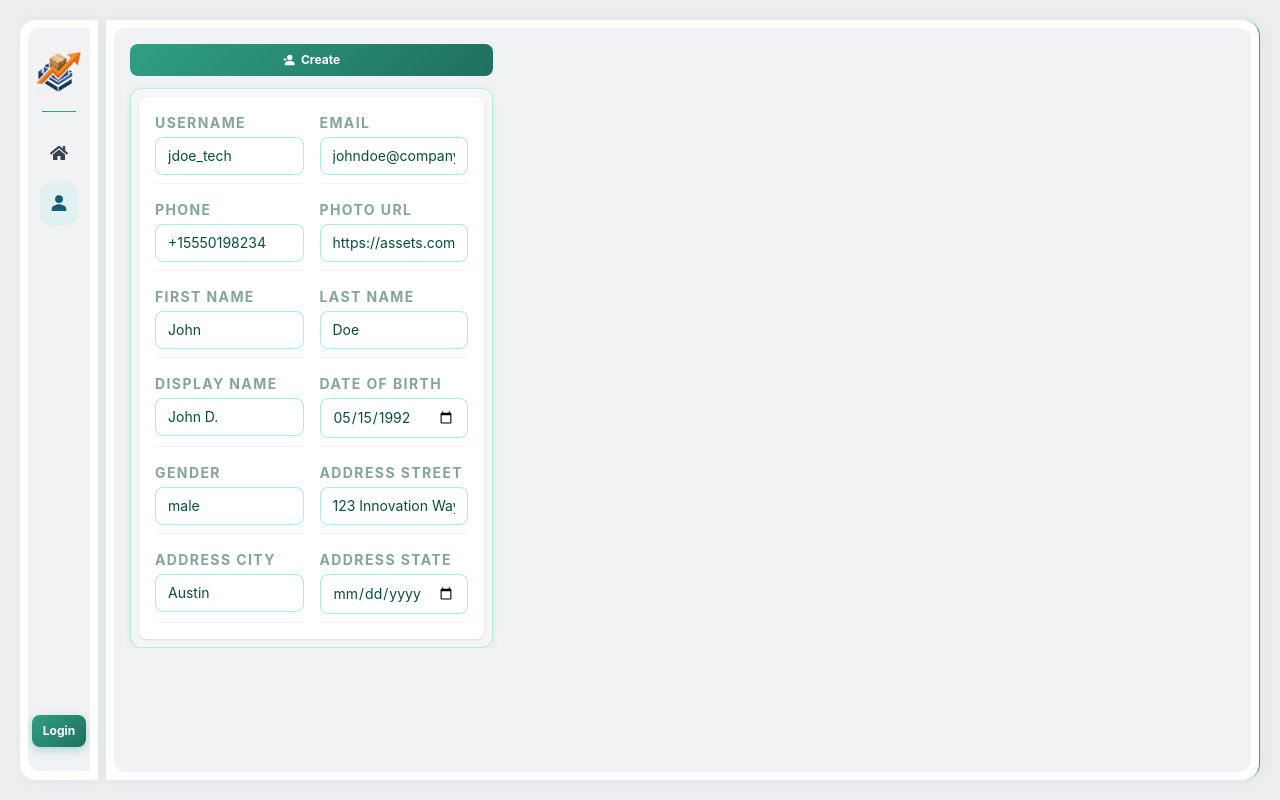
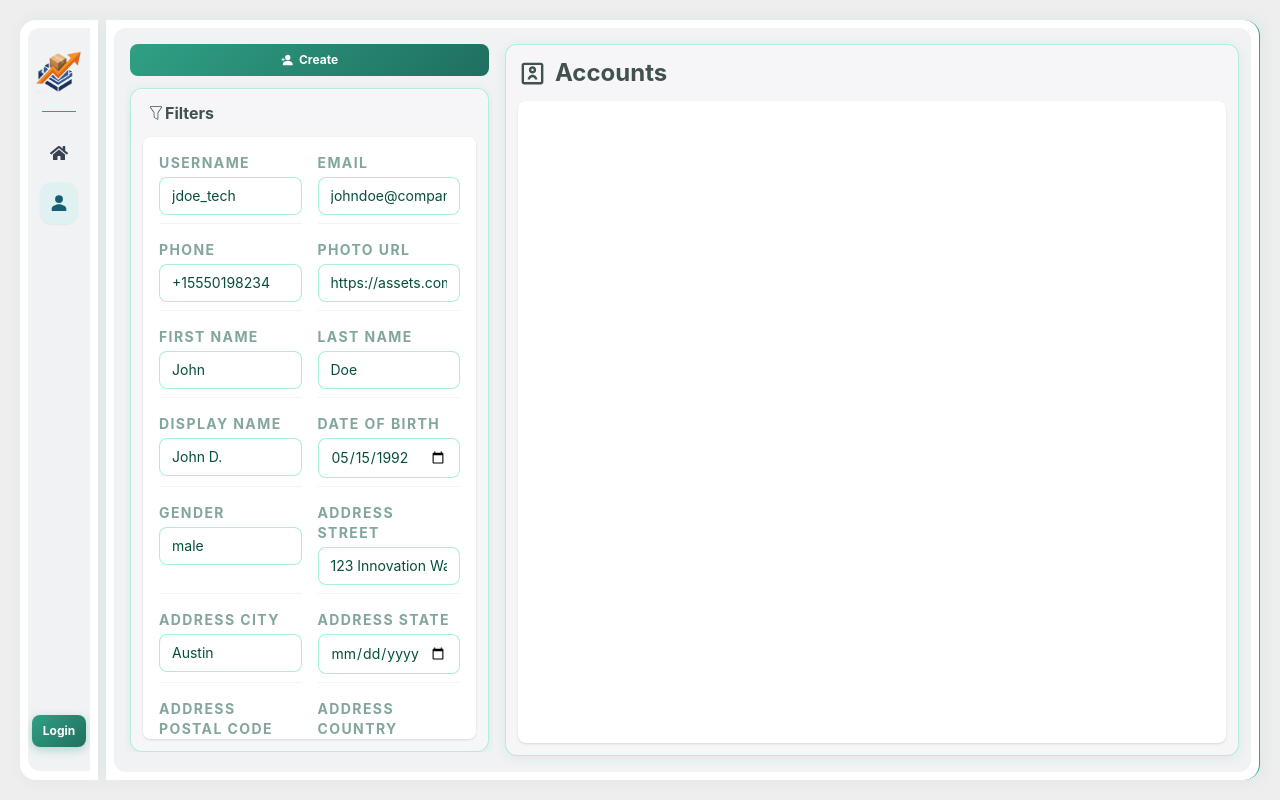
Before and after one commit to Wasib-2005/Inventory-Management-System, a React (Vite) app in the folder Frontend/: page /accounts-and-permissions in a window 1280 px wide. Built offline with nearby package versions, Linux system fonts and the light colour scheme; no server answers.

Commit message:
feat: Add AccountsList component and enhance layout in AccountsAndPermissions page

```diff
--- /dev/null
+++ b/Frontend/src/Components/AccountsAndPermissions/AccountsList/AccountsList.jsx
@@ -0,0 +1,20 @@
+import { RiAccountBox2Line } from "react-icons/ri";
+import { commonComponentBG } from "../../../Theme/commonComponentBG";
+import { PALETTE } from "../../../Theme/palette";
+
+const AccountsList = () => {
+  return (
+    <div className={`h-[89vh] p-3 ${commonComponentBG}`}>
+      <h1 className="flex gap-2 items-center text-2xl font-bold">
+        <RiAccountBox2Line size={29} />
+        <span>Accounts</span>
+      </h1>
+      <div
+        className="w-full h-full rounded-lg shadow"
+        style={{ background: PALETTE.bg }}
+      ></div>
+    </div>
+  );
+};
+
+export default AccountsList;
--- a/Frontend/src/Components/AccountsAndPermissions/FilterCreate/AccountsCreate/AccountsCreateForm.jsx
+++ b/Frontend/src/Components/AccountsAndPermissions/FilterCreate/AccountsCreate/AccountsCreateForm.jsx
@@ -1,3 +1,4 @@
+import { IoPersonAddOutline } from "react-icons/io5";
 import { commonComponentBG } from "../../../../Theme/commonComponentBG";
 import { PALETTE } from "../../../../Theme/palette";
 import Field from "../../../Common/Field";
@@ -57,10 +58,14 @@ const AccountsCreateForm = ({ page }) => {
     <div
       className={`
         ${commonComponentBG}
-        transition-all duration-300 ease-in-out overflow-hidden
-        ${isVisible ? "h-[70vh] border p-2" : "h-0 border-none p-0"}
+        transition-all duration-500 ease-in-out overflow-hidden
+        ${isVisible ? "h-[83vh] border p-3" : "h-0 border-none p-0"}
       `}
     >
+      <h1 className="ml-1 flex items-center gap-1 font-bold">
+        <IoPersonAddOutline size={16} />
+        <span>Create User</span>
+      </h1>
       <div
         className="w-full h-full rounded-lg shadow p-4 overflow-y-auto grid grid-cols-1 md:grid-cols-2 gap-4"
         style={{ background: PALETTE.bg }}
--- a/Frontend/src/Components/AccountsAndPermissions/FilterCreate/AccountsFilters/AccountsFiltersForm.jsx
+++ b/Frontend/src/Components/AccountsAndPermissions/FilterCreate/AccountsFilters/AccountsFiltersForm.jsx
@@ -1,3 +1,4 @@
+import { CiFilter } from "react-icons/ci";
 import { commonComponentBG } from "../../../../Theme/commonComponentBG";
 import { PALETTE } from "../../../../Theme/palette";
 import Field from "../../../Common/Field";
@@ -57,10 +58,14 @@ const AccountsFiltersForm = ({ page }) => {
     <div
       className={`
         ${commonComponentBG}
-        transition-all duration-300 ease-in-out overflow-hidden
-        ${isVisible ? "h-[70vh] border p-2" : "h-0 border-none p-0"}
+        transition-all duration-500 ease-in-out overflow-hidden
+        ${isVisible ? "h-[83vh] border p-3" : "h-0 border-none p-0"}
       `}
     >
+      <h1 className="ml-1 flex items-center font-bold">
+        <CiFilter size={18} />
+        <span>Filters</span>
+      </h1>
       <div
         className="w-full h-full rounded-lg shadow p-4 overflow-y-auto grid grid-cols-1 md:grid-cols-2 gap-4"
         style={{ background: PALETTE.bg }}
--- a/Frontend/src/Components/AccountsAndPermissions/FilterCreate/FilterCreateIndex.jsx
+++ b/Frontend/src/Components/AccountsAndPermissions/FilterCreate/FilterCreateIndex.jsx
@@ -15,7 +15,7 @@ const FilterCreateIndex = () => {
         It shifts left by 100% when 'page' changes, creating a hardware-accelerated slide.
       */}
       <div
-        className={`flex w-[200%] transition-transform duration-500 ease-in-out ${
+        className={`flex w-[200%] transition-transform duration-700 ease-in-out ${
           page === "createAccount" ? "-translate-x-1/2" : "translate-x-0"
         }`}
       >
--- a/Frontend/src/Pages/AccountsAndPermissions/AccountsAndPermissions.jsx
+++ b/Frontend/src/Pages/AccountsAndPermissions/AccountsAndPermissions.jsx
@@ -1,12 +1,15 @@
+import AccountsList from "../../Components/AccountsAndPermissions/AccountsList/AccountsList";
 import FilterCreateIndex from "../../Components/AccountsAndPermissions/FilterCreate/FilterCreateIndex";
 
 const AccountsAndPermissions = () => {
   return (
-    <div className="md:flex">
+    <div className="md:flex gap-3">
       <div className="md:w-1/3">
         <FilterCreateIndex />
       </div>
-      <div></div>
+      <div className="md:w-2/3">
+        <AccountsList />
+      </div>
     </div>
   );
 };
```
Also changed, not shown: Frontend/src/Components/AccountsAndPermissions/Accounts/Accounts.jsx (deleted).
